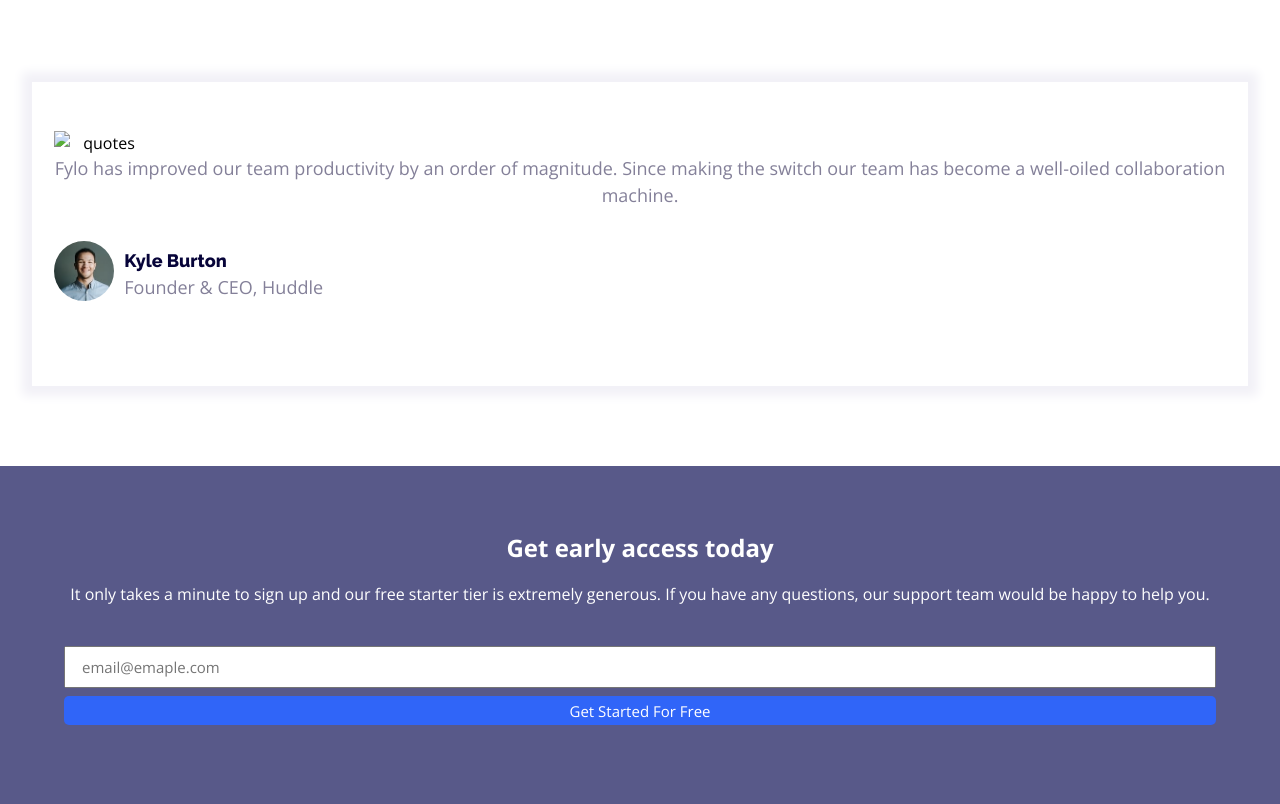
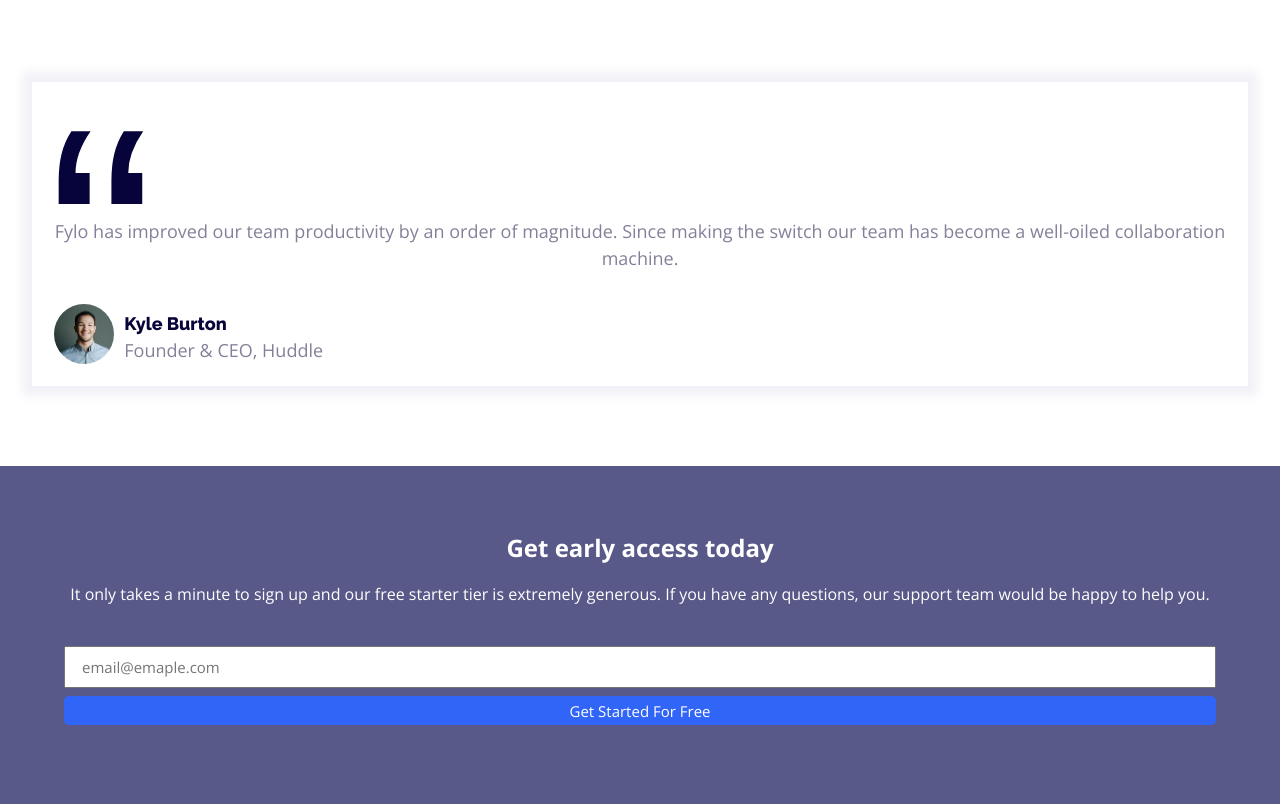
Before and after one commit to DcTomkid/fylo-responsivepage, a plain HTML site: page index.html in a window 1280 px wide. Shown: the part 2340-3144 px from the top of the page. Drawn offline with nearby package versions, Linux system fonts and the light colour scheme; the site is published under a folder, as on GitHub Pages, so addresses that start at the root find nothing.

Commit message:
correcting css in third commit

```diff
--- a/index.html
+++ b/index.html
@@ -61,7 +61,7 @@
     </div>
     <div class="quotes-content">
       <div class="quotes-details">
-        <img src="/images/icon-quotes.svg"  alt="quotes" class="quotes">
+        <img src="./images/icon-quotes.svg"  alt="quotes" class="quotes">
         <p>Fylo has improved our team productivity by an order of magnitude. Since
           making the switch our team has become a well-oiled collaboration machine.</p>
 
```
